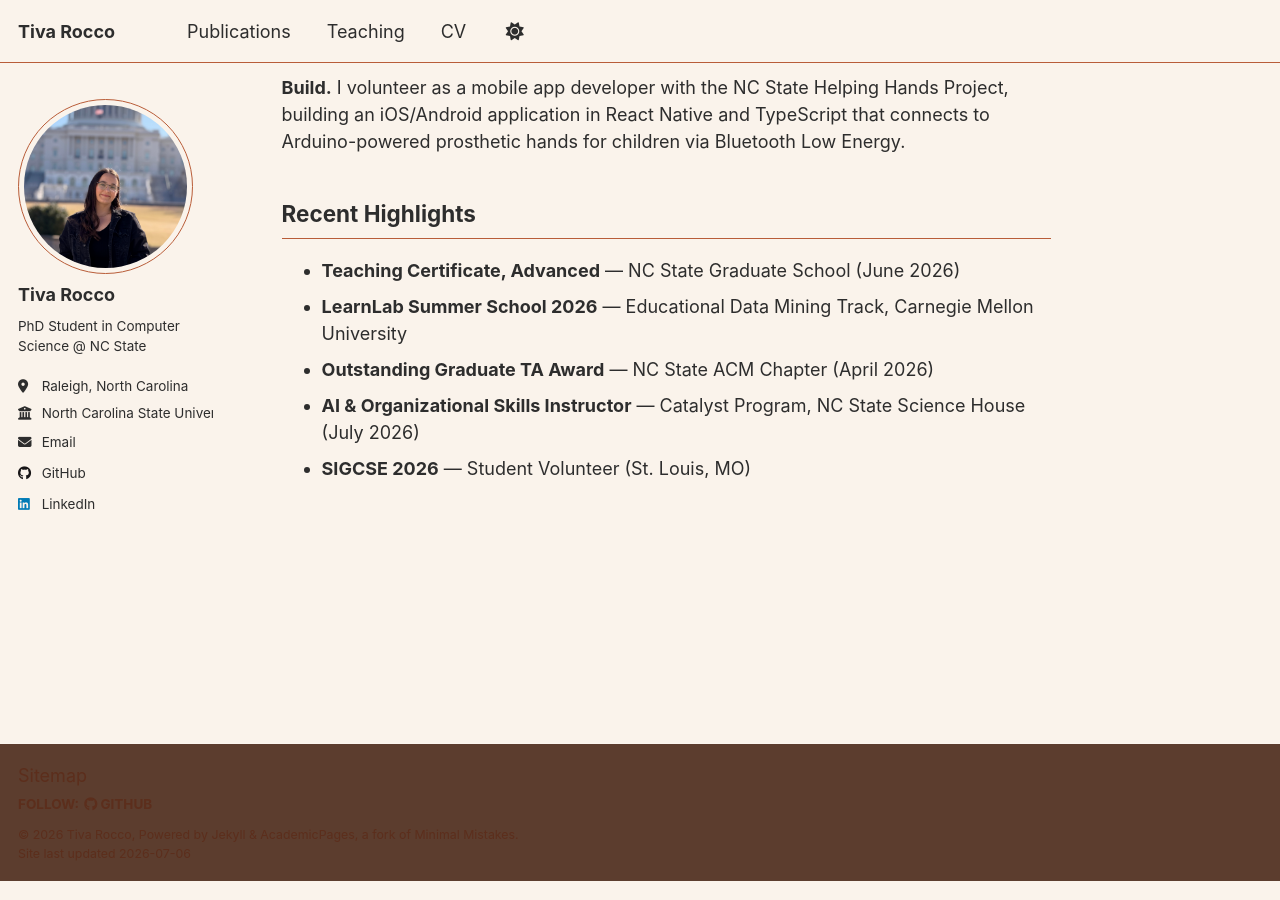
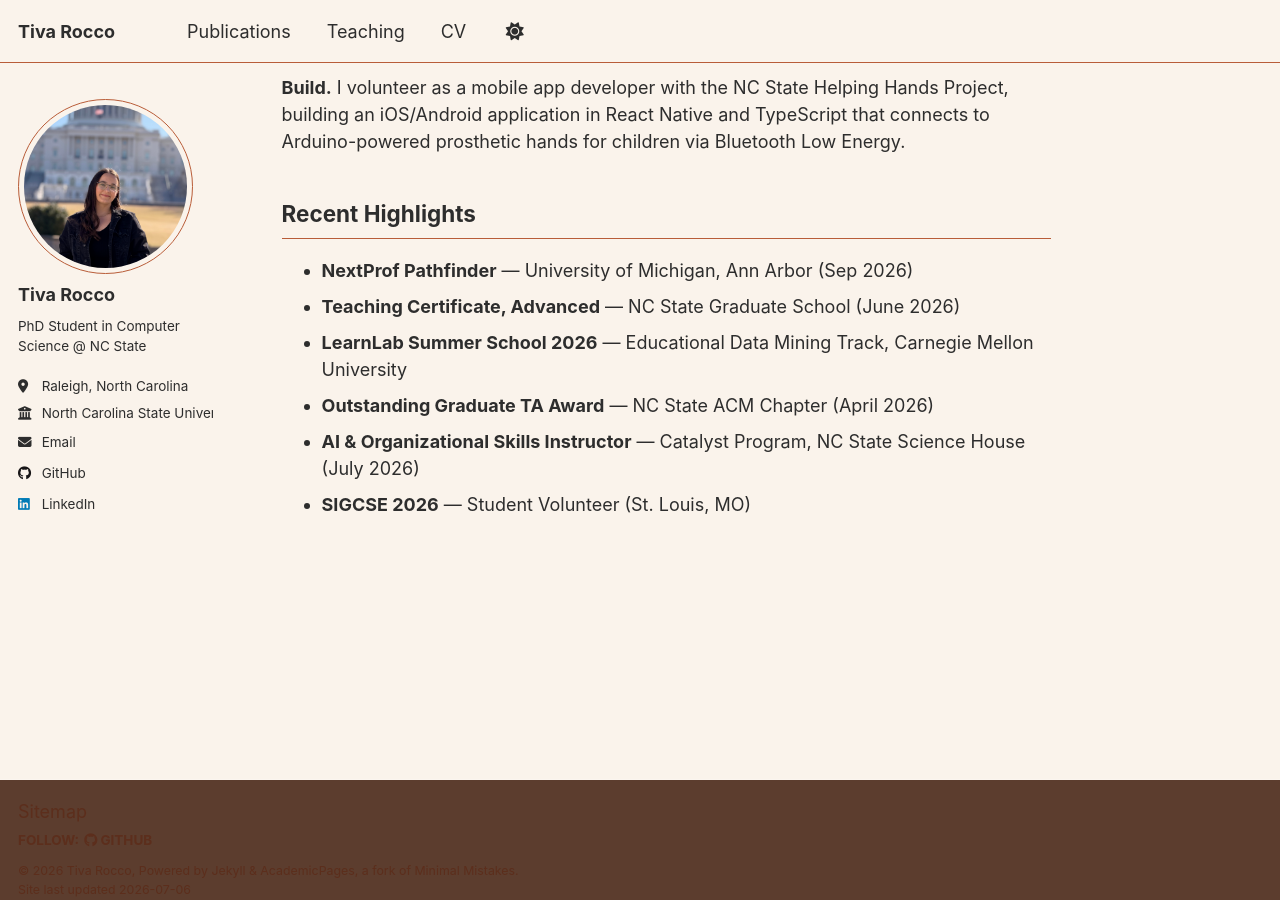
Before and after one commit to tiva710/tiva710.github.io, a Jekyll site: the page built from _pages/about.md, in a window 1280 px wide and 900 px high, scrolled down 638 px. Built offline with Jekyll 4.4.1, drawn with Linux system fonts in a browser that asks for light colours; a script that is not in the unit is left out.

Commit message:
NextProf CV Update

```diff
--- a/_pages/about.md
+++ b/_pages/about.md
@@ -21,6 +21,7 @@ Before NC State, I earned my B.S. in Computer Science (Software Engineering) fro
 
 ## Recent Highlights
 
+- **NextProf Pathfinder** — University of Michigan, Ann Arbor (Sep 2026)
 - **Teaching Certificate, Advanced** — NC State Graduate School (June 2026)
 - **LearnLab Summer School 2026** — Educational Data Mining Track, Carnegie Mellon University
 - **Outstanding Graduate TA Award** — NC State ACM Chapter (April 2026)
```
Also changed, not shown: _pages/cv.md (+1 -0 lines), 1 other file.
